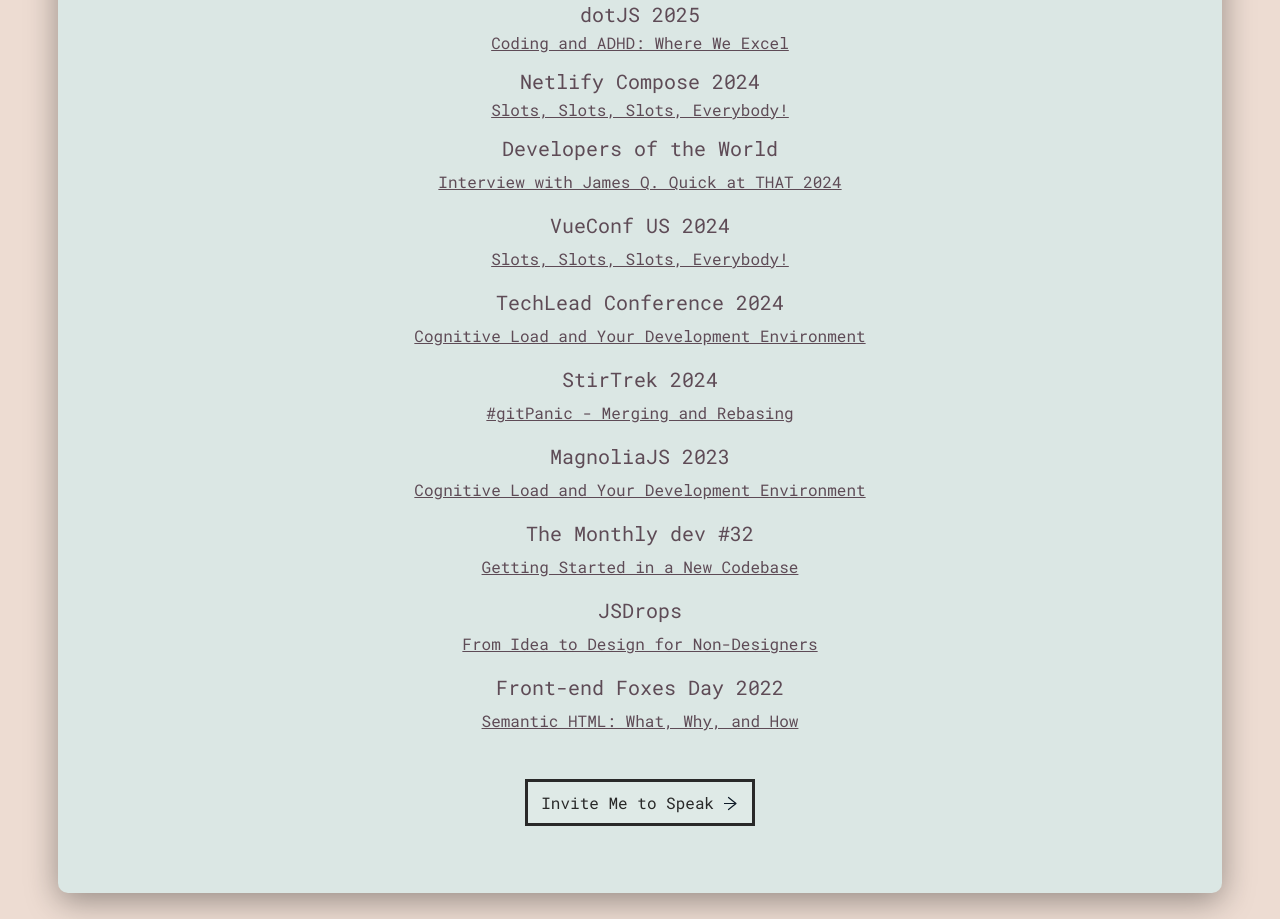
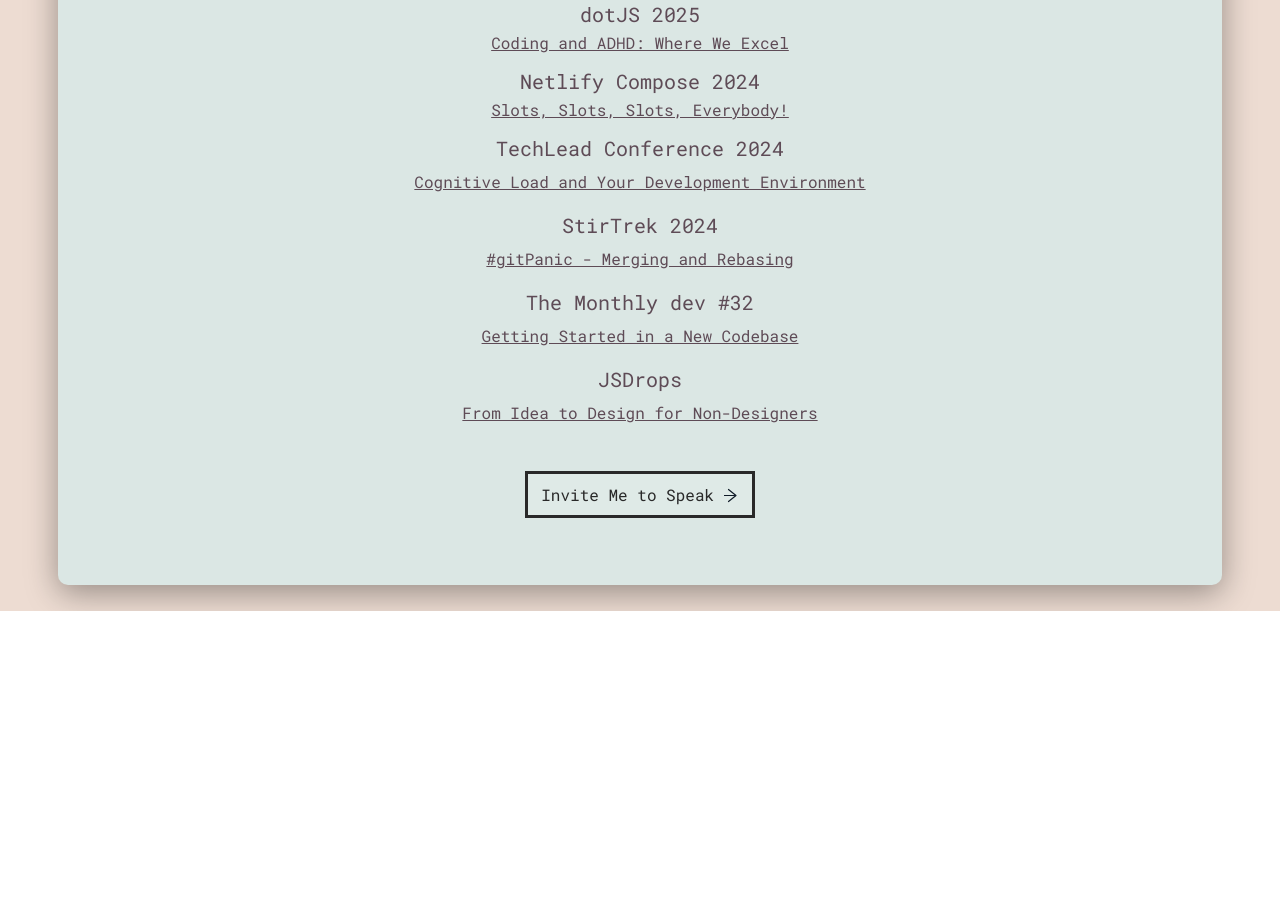
Before and after one commit to abbeyperini/Portfolio2.0, a React (Create React App) app in the folder portfolio/: page /speaking in a window 1280 px wide. Shown: the part 880-1799 px from the top of the page. After the commit the page ends 1491 px from the top, so only its background shows below. Built offline with nearby package versions, Linux system fonts and the light colour scheme.

Commit message:
Update # of blog views, declutter speaking

```diff
--- a/portfolio/src/components/Content.js
+++ b/portfolio/src/components/Content.js
@@ -15,7 +15,7 @@
               <p>If you want to buy stickers or send me a lil treat, check out <a href="https://abbeyperini.shop" rel="noreferrer" >my shop</a>.</p>
               <h3>Writing Awards and Honors</h3>
               <ul>
-                <li><p>More than 460,000 total blog views</p></li>
+                <li><p>More than ✨half a million✨ total blog views</p></li>
                 <li><p>About 10,000 blog views a month</p></li>
                 <li><p>A Top Author on <a href="https://dev.to" rel="noreferrer">DEV</a> 2021 - 2024</p></li>
                 <li><p>The most Top 7 badges of any author on <a href="https://dev.to" rel="noreferrer">DEV</a> in 2023</p></li>
--- a/portfolio/src/components/Speaking.js
+++ b/portfolio/src/components/Speaking.js
@@ -28,14 +28,10 @@
                 <li><p className="event_title">Frontend Queens</p><a href="https://www.youtube.com/watch?v=cZJ19XzS3ng" rel="noreferrer" className="talk_link">Global Accessibility Awareness Day: Building an Inclusive Web</a></li>
                 <li><p className="event_title">dotJS 2025</p><a href="https://www.youtube.com/watch?si=RLUgFmQFeyEjVyrg&v=mt2v2DX5Tno&feature=youtu.be" rel="noreferrer" className="talk_link">Coding and ADHD: Where We Excel</a></li>
                 <li><p className="event_title">Netlify Compose 2024</p><a href="https://www.youtube.com/watch?v=hSotPlaVxjg&ab_channel=Netlify" rel="noreferrer" className="talk_link">Slots, Slots, Slots, Everybody!</a></li>
-                <li><p className="event_title">Developers of the World</p><a href="https://youtu.be/C_E4xghf-8Y?t=20525" rel="noreferrer" className="talk_link"><p>Interview with James Q. Quick at THAT 2024</p></a></li>
-                <li><p className="event_title">VueConf US 2024</p><a href="https://www.vuemastery.com/conferences/vueconf-us-2024/slots-slots-slots-everybody/" rel="noreferrer" className="talk_link"><p>Slots, Slots, Slots, Everybody!</p></a></li>
                 <li><p className="event_title">TechLead Conference 2024</p><a href="https://portal.gitnation.org/contents/cognitive-load-and-your-development-environment" rel="noreferrer" className="talk_link"><p>Cognitive Load and Your Development Environment</p></a></li>
                 <li><p className="event_title">StirTrek 2024</p><a href="https://www.youtube.com/watch?v=jghWtOIYP54&t=6s&ab_channel=StirTrek" rel="noreferrer" className="talk_link"><p>#gitPanic - Merging and Rebasing</p></a></li>
-                <li><p className="event_title">MagnoliaJS 2023</p><a href="https://youtu.be/mr6rWFgh_1E?t=20463" rel="noreferrer" className="talk_link"><p>Cognitive Load and Your Development Environment</p></a></li>
                 <li><p className="event_title">The Monthly dev #32</p><a href="https://www.youtube.com/watch?v=XWW1hQEnERQ&ab_channel=dailydev" rel="noreferrer" className="talk_link"><p>Getting Started in a New Codebase</p></a></li>
                 <li><p className="event_title">JSDrops</p><a href="https://dropjs.com/from-idea-to-design-for-non-designers-with-abbey-perini" rel="noreferrer" className="talk_link"><p>From Idea to Design for Non-Designers</p></a></li>
-                <li><p className="event_title">Front-end Foxes Day 2022</p><a href="https://cfe.dev/sessions/fefd2022-semantic-html/" rel="noreferrer" className="talk_link"><p>Semantic HTML: What, Why, and How</p></a></li>
               </ul>
               <a href="/contact" className="speaking_CTA">Invite Me to Speak <Arrow className="button_arrow" focusable="false"/></a>
             </div>
```
